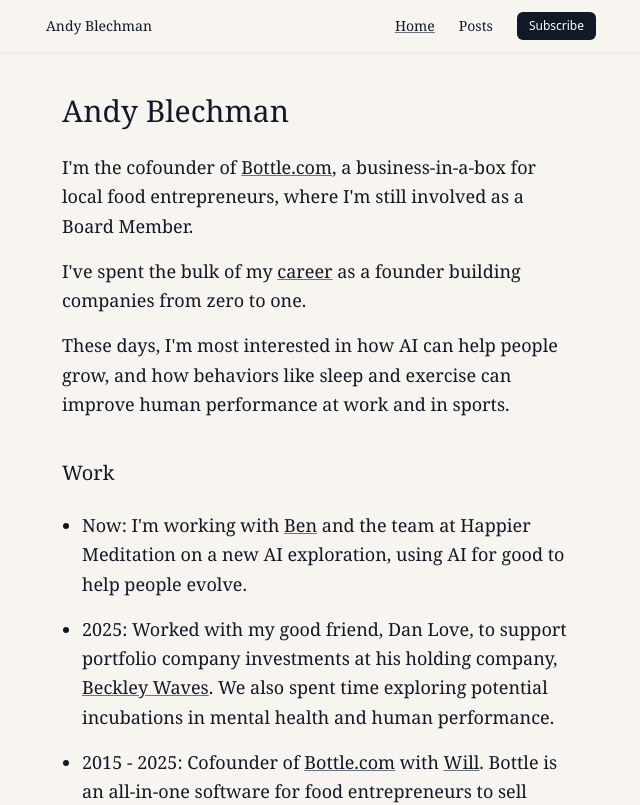
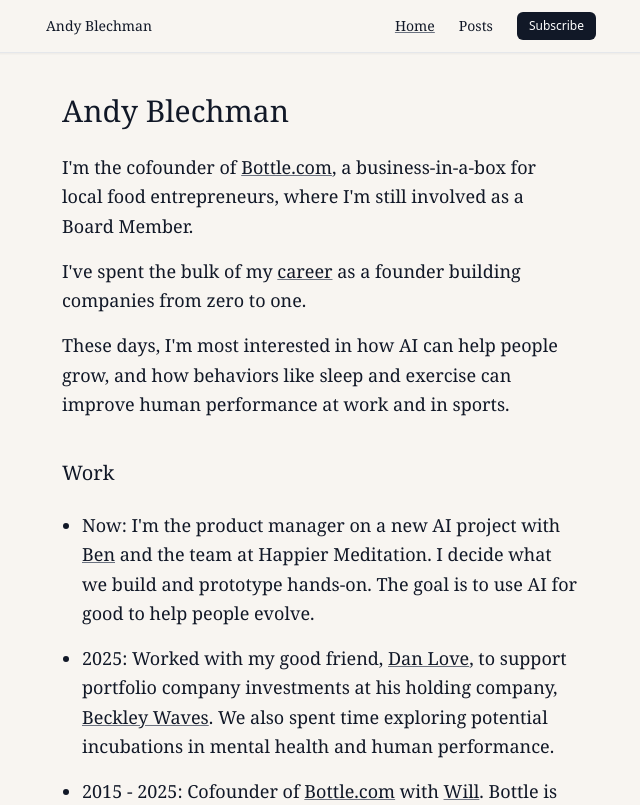
Before and after one commit to ablechman/andyblechman.com, a React (Vite) app: page / in a window 1280 px wide. Shown: the top 805 px of the page, without its empty margins (319-959 px from the left). Built offline with nearby package versions, Linux system fonts and the light colour scheme.

Commit message:
Work: describe PM role at Happier; link Dan Love
Co-Authored-By: Claude Opus 5.5 <noreply@anthropic.com>

```diff
--- a/src/pages/Home.jsx
+++ b/src/pages/Home.jsx
@@ -42,16 +42,19 @@ const Home = () => {
           <h2 className="text-xl font-normal mb-6">Work</h2>
           <ul className="list-disc pl-5 space-y-4">
             <li className="text-lg leading-relaxed">
-              Now: I'm working with{' '}
+              Now: I'm the product manager on a new AI project with{' '}
               <a href="https://www.linkedin.com/in/bsrubin/" target="_blank" rel="noopener noreferrer" className={link}>
                 Ben
               </a>{' '}
-              and the team at Happier Meditation on a new AI exploration, using AI for good to help people
-              evolve.
+              and the team at Happier Meditation. I decide what we build and prototype hands-on. The goal is
+              to use AI for good to help people evolve.
             </li>
             <li className="text-lg leading-relaxed">
-              2025: Worked with my good friend, Dan Love, to support portfolio company investments at his
-              holding company,{' '}
+              2025: Worked with my good friend,{' '}
+              <a href="https://www.linkedin.com/in/danieldlove/" target="_blank" rel="noopener noreferrer" className={link}>
+                Dan Love
+              </a>
+              , to support portfolio company investments at his holding company,{' '}
               <a href="https://beckleywaves.com/" target="_blank" rel="noopener noreferrer" className={link}>
                 Beckley Waves
               </a>
```
